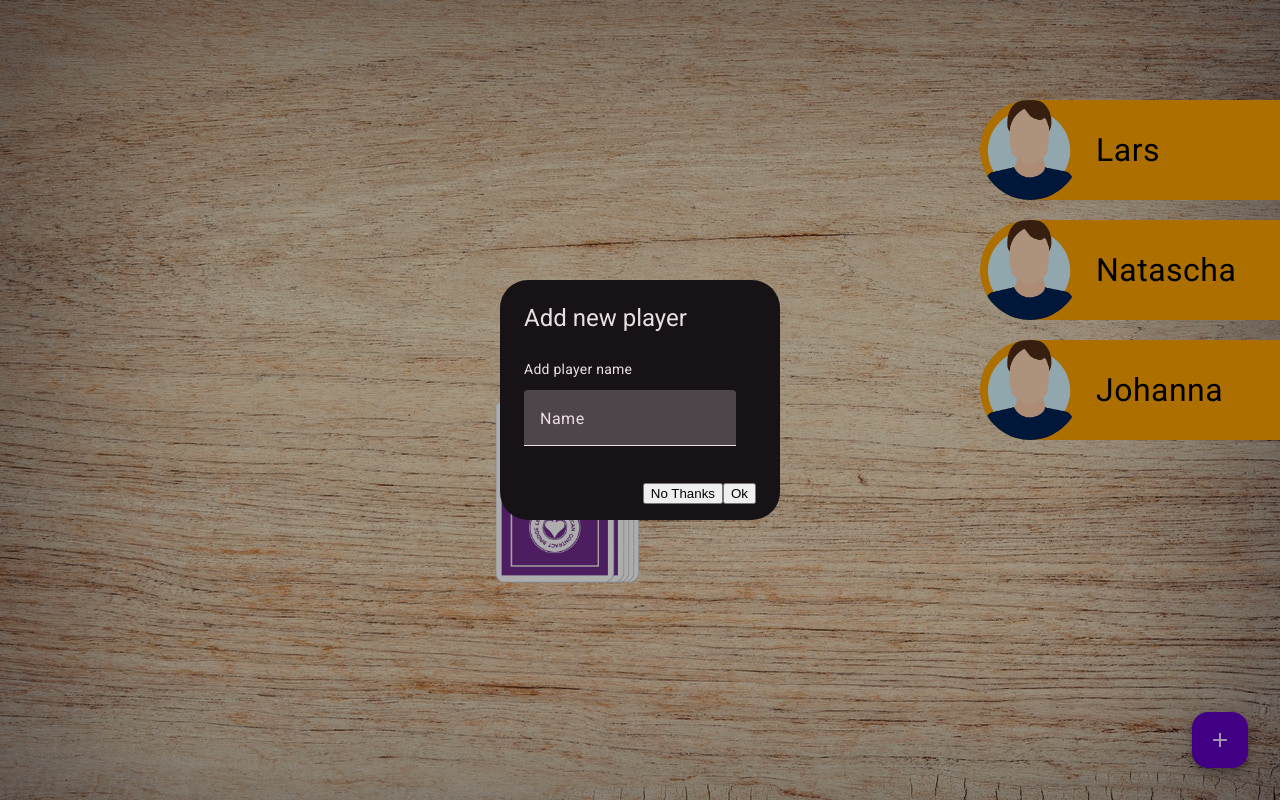
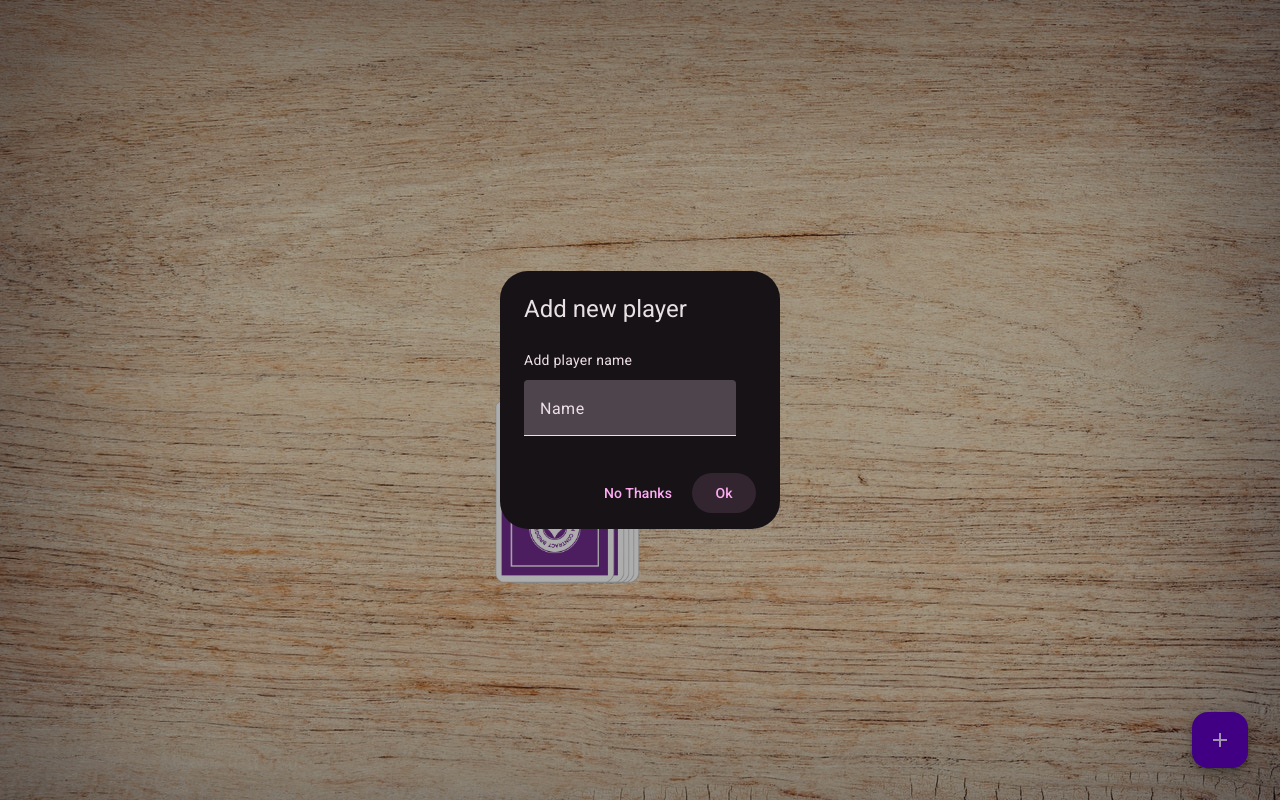
Before and after one commit to LarsMadproduction/Ring-of-Fire, an Angular app: page /game in a window 1280 px wide. Both pictures are taken after a click on the button "add". Built offline with nearby package versions, Linux system fonts and the light colour scheme.

Commit message:
added player variable and design

```diff
--- a/src/app/dialog-add-player/dialog-add-player.component.html
+++ b/src/app/dialog-add-player/dialog-add-player.component.html
@@ -3,10 +3,10 @@
   <p>Add player name</p>
   <mat-form-field>
     <mat-label>Name</mat-label>
-     <input matInput  /> <!--[(ngModel)]="name" -->
+    <input matInput [(ngModel)]="name" />
   </mat-form-field>
 </mat-dialog-content>
 <mat-dialog-actions>
-  <button mat-button >No Thanks</button> <!-- (click)="onNoClick()" -->
-  <button mat-button [mat-dialog-close]="" cdkFocusInitial>Ok</button>
+  <button mat-button (click)="onNoClick()">No Thanks</button>
+  <button mat-button [mat-dialog-close]="name" cdkFocusInitial>Ok</button>
 </mat-dialog-actions>
--- a/src/app/dialog-add-player/dialog-add-player.component.ts
+++ b/src/app/dialog-add-player/dialog-add-player.component.ts
@@ -2,14 +2,20 @@ import { Component } from '@angular/core';
 import { MatDialogModule } from '@angular/material/dialog';
 import { MatFormFieldModule } from '@angular/material/form-field';
 import { MatInputModule } from '@angular/material/input';
+import { MatButtonModule } from '@angular/material/button';
+import { FormsModule } from '@angular/forms';
 
 @Component({
   selector: 'app-dialog-add-player',
   standalone: true,
-  imports: [MatDialogModule, MatFormFieldModule, MatInputModule],
+  imports: [MatDialogModule, MatFormFieldModule, MatInputModule, MatButtonModule, FormsModule],
   templateUrl: './dialog-add-player.component.html',
   styleUrl: './dialog-add-player.component.scss',
 })
 export class DialogAddPlayerComponent {
   name: string = '';
+
+  onNoClick(){
+
+  }
 }
--- a/src/app/game/game.component.html
+++ b/src/app/game/game.component.html
@@ -1,6 +1,7 @@
 <app-player
   *ngFor="let player of game.players; let i = index"
-  [ngStyle]="{ 'top.px': 100 + i * 120 }"
+  [ngStyle]="{ 'top.px': 100 + i * 90 }"
+  [playerActive]="i == game.currentPlayer"
   [name]="player"
   class="player-position"
 ></app-player>
--- a/src/app/game/game.component.ts
+++ b/src/app/game/game.component.ts
@@ -44,8 +44,8 @@ export class GameComponent implements OnInit {
   openDialog(): void {
     const dialogRef = this.dialog.open(DialogAddPlayerComponent);
 
-    dialogRef.afterClosed().subscribe((result) => {
-      console.log('The dialog was closed');
+    dialogRef.afterClosed().subscribe((name: string) => {
+      this.game.players.push(name);
     });
   }
 }
--- a/src/app/player/player.component.html
+++ b/src/app/player/player.component.html
@@ -1,4 +1,4 @@
-<section>
+<section [class.player-active]="playerActive">
     <img src="img/player/1.webp" alt="">
     <span>{{ name }}</span>
 </section>
--- a/src/app/player/player.component.scss
+++ b/src/app/player/player.component.scss
@@ -1,13 +1,13 @@
 section{
     display: flex;
     align-items: center;
-    background-color: orange;
+    background-color: rgba(255, 236, 200, 0.452);
     width: 300px;
     border-top-left-radius: 50px;
     border-bottom-left-radius: 50px;
     img{
-        width: 100px;
-        height: 100px;
+        width: 70px;
+        height: 70px;
         object-fit: cover;
         border-radius: 100%;
     }
@@ -16,3 +16,7 @@ section{
         margin-left: 16px;
     }
 }
+
+.player-active {
+    background-color: orange;
+}
--- a/src/app/player/player.component.ts
+++ b/src/app/player/player.component.ts
@@ -9,4 +9,5 @@ import { Component, Input } from '@angular/core';
 })
 export class PlayerComponent {
   @Input() name: string = '';
+  @Input() playerActive: boolean = false;
 }
--- a/src/models/game.ts
+++ b/src/models/game.ts
@@ -1,5 +1,5 @@
 export class Game {
-  public players: string[] = ['Lars', 'Natascha', 'Johanna'];
+  public players: string[] = [];
   public stack: string[] = [];
   public playedCards: string[] = [];
   public currentPlayer: number = 0;
```
